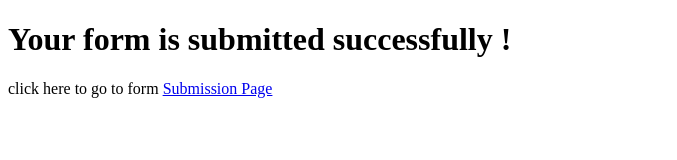
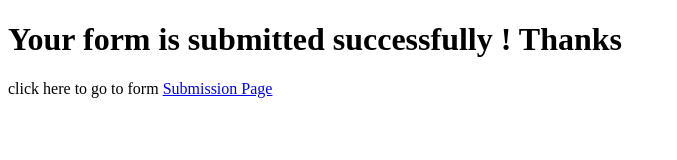
Before and after one commit to Joshibibek5/Working, a plain HTML site: page submitted.html in a window 1280 px wide. Shown: the whole page, without its empty margins (0-677 px from the left). Drawn offline with Linux system fonts and the light colour scheme.

Commit message:
Modified

```diff
--- a/submitted.html
+++ b/submitted.html
@@ -4,7 +4,7 @@
 	<title>Form Submitted</title>
 </head>
 <body>
-	<h1> Your form is submitted successfully ! </h1>
+	<h1> Your form is submitted successfully ! Thanks </h1>
 	<p> click here to go to form <a href="form.html"> Submission Page </a></p>
 </body>
 </html>
```
